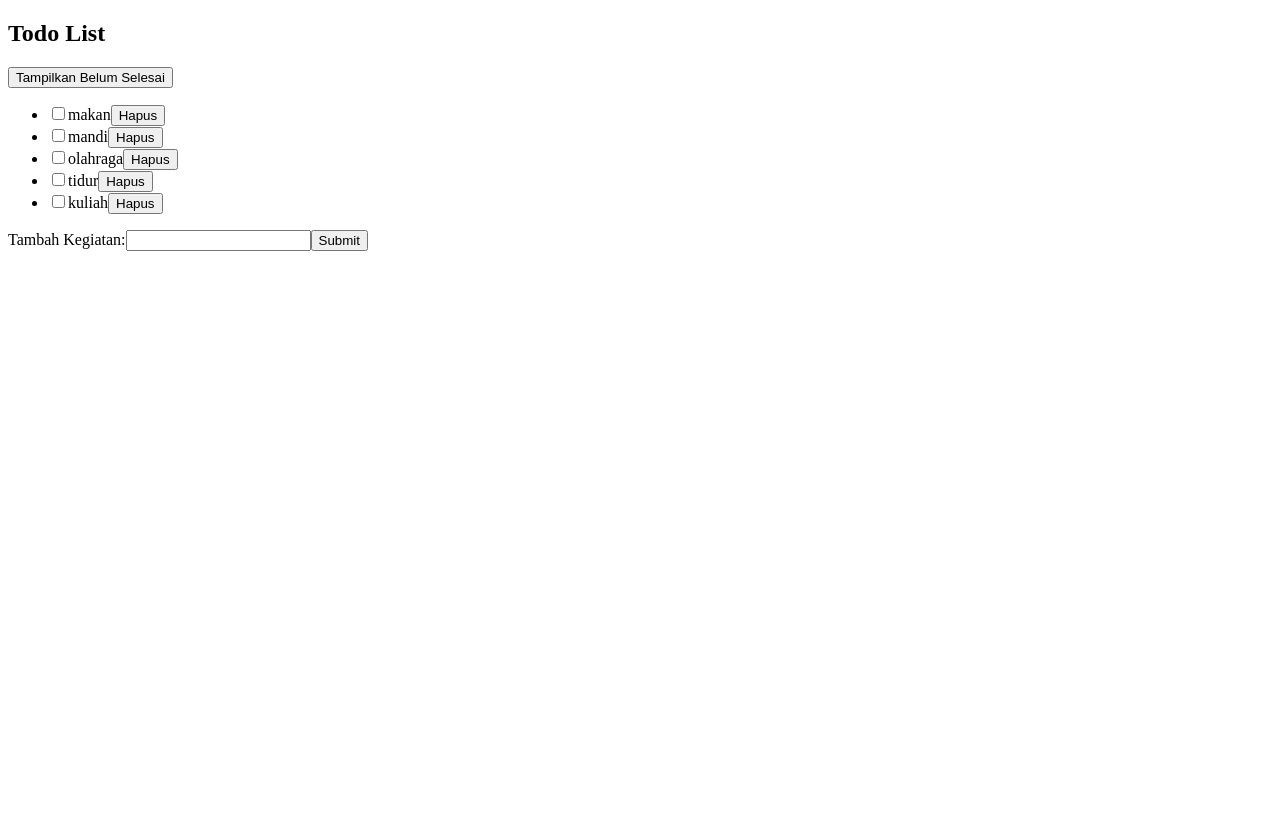
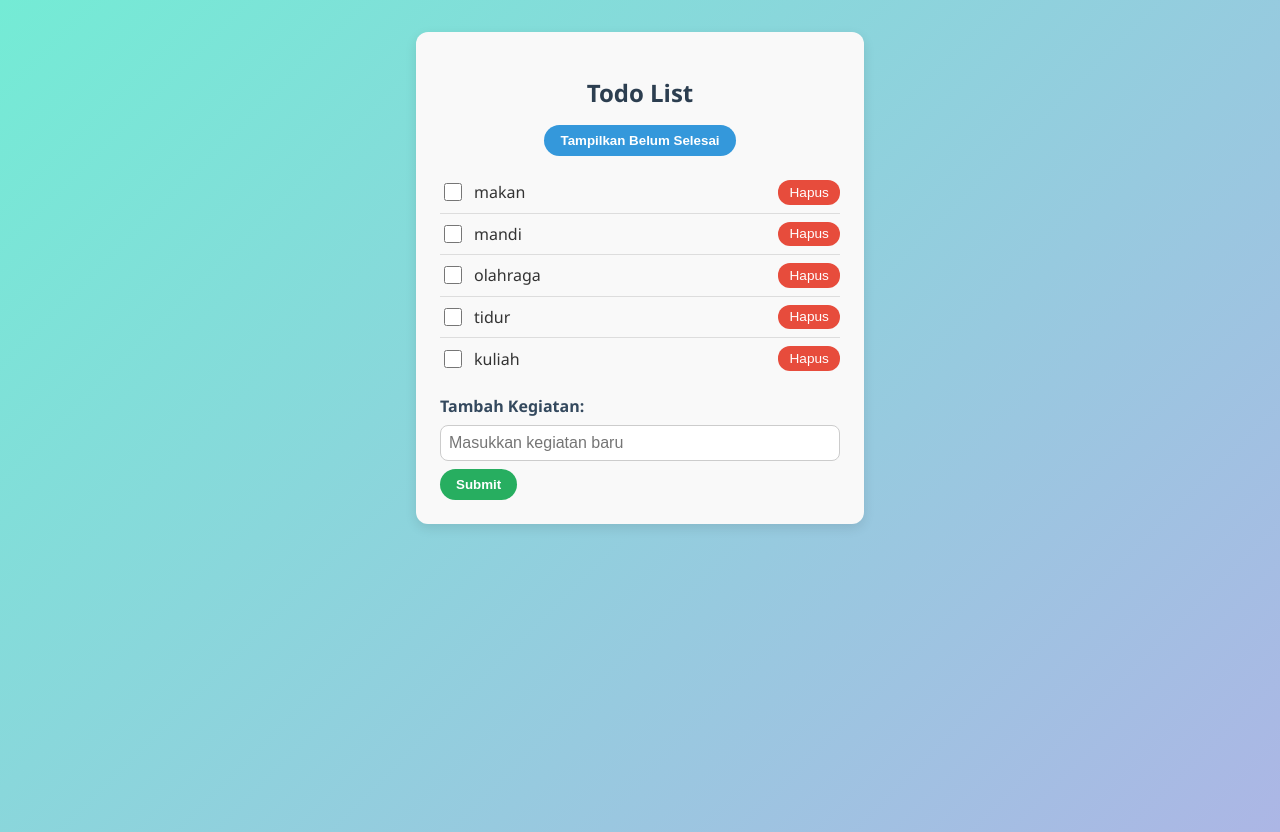
Before and after one commit to Hadoooyyy/32-pbk-uts-233510483, a Vue app: page / in a window 1280 px wide. Before the commit the page ends 800 px from the top, so only its background shows below. Built offline with nearby package versions, Linux system fonts and the light colour scheme.

Commit message:
MENAMBAHKAN DESAIN CSS(STYLES) UNTUK MEMPERCANTIK DESAIN

```diff
--- a/src/components/HelloWorld.vue
+++ b/src/components/HelloWorld.vue
@@ -16,7 +16,6 @@ function addActivity() {
 function removeActivity(index) {
   activities.value.splice(index, 1)
   doneActivities.value.delete(index)
-  // Adjust doneActivities set for shifted indices
   const newDone = new Set()
   doneActivities.value.forEach(i => {
     if (i > index) {
@@ -45,22 +44,148 @@ const filteredActivities = computed(() => {
 </script>
 
 <template>
-  <div>
+  <div class="todo-container">
     <h2>Todo List</h2>
-    <button @click="showIncompleteOnly = !showIncompleteOnly">
+    <button class="toggle-btn" @click="showIncompleteOnly = !showIncompleteOnly">
       {{ showIncompleteOnly ? 'Tampilkan Semua' : 'Tampilkan Belum Selesai' }}
     </button>
-    <ul>
-      <li v-for="(activity, index) in filteredActivities" :key="index">
+    <ul class="todo-list">
+      <li v-for="(activity, index) in filteredActivities" :key="index" class="todo-item">
         <input type="checkbox" :checked="doneActivities.has(index)" @change="toggleDone(index)" />
-        <span>{{ activity }}</span>
-        <button @click="removeActivity(index)">Hapus</button>
+        <span :class="{ done: doneActivities.has(index) }">{{ activity }}</span>
+        <button class="remove-btn" @click="removeActivity(index)">Hapus</button>
       </li>
     </ul>
-    <div>
+    <div class="add-activity">
       <label for="activityInput">Tambah Kegiatan:</label>
-      <input id="activityInput" type="text" v-model="newActivity" />
-      <button type="submit" @click="addActivity">Submit</button>
+      <input id="activityInput" type="text" v-model="newActivity" placeholder="Masukkan kegiatan baru" />
+      <button type="submit" @click="addActivity" :disabled="newActivity.trim() === ''">Submit</button>
     </div>
   </div>
 </template>
+
+<style scoped>
+.todo-container {
+  max-width: 400px;
+  margin: 2rem auto;
+  padding: 1.5rem;
+  background: #f9f9f9;
+  border-radius: 12px;
+  box-shadow: 0 4px 12px rgba(0,0,0,0.1);
+  font-family: 'Segoe UI', Tahoma, Geneva, Verdana, sans-serif;
+  color: #333;
+}
+
+h2 {
+  text-align: center;
+  margin-bottom: 1rem;
+  color: #2c3e50;
+}
+
+.toggle-btn {
+  display: block;
+  margin: 0 auto 1rem auto;
+  padding: 0.5rem 1rem;
+  background-color: #3498db;
+  border: none;
+  border-radius: 20px;
+  color: white;
+  font-weight: 600;
+  cursor: pointer;
+  transition: background-color 0.3s ease;
+}
+
+.toggle-btn:hover {
+  background-color: #2980b9;
+}
+
+.todo-list {
+  list-style: none;
+  padding: 0;
+  margin: 0 0 1rem 0;
+}
+
+.todo-item {
+  display: flex;
+  align-items: center;
+  justify-content: space-between;
+  padding: 0.5rem 0;
+  border-bottom: 1px solid #ddd;
+}
+
+.todo-item:last-child {
+  border-bottom: none;
+}
+
+.todo-item input[type="checkbox"] {
+  margin-right: 0.75rem;
+  width: 18px;
+  height: 18px;
+  cursor: pointer;
+}
+
+.todo-item span {
+  flex-grow: 1;
+  font-size: 1rem;
+}
+
+.todo-item span.done {
+  text-decoration: line-through;
+  color: #999;
+}
+
+.remove-btn {
+  background-color: #e74c3c;
+  border: none;
+  border-radius: 12px;
+  color: white;
+  padding: 0.3rem 0.7rem;
+  cursor: pointer;
+  font-size: 0.85rem;
+  transition: background-color 0.3s ease;
+}
+
+.remove-btn:hover {
+  background-color: #c0392b;
+}
+
+.add-activity {
+  display: flex;
+  flex-direction: column;
+  gap: 0.5rem;
+}
+
+.add-activity label {
+  font-weight: 600;
+  color: #34495e;
+}
+
+.add-activity input[type="text"] {
+  padding: 0.5rem;
+  border: 1px solid #ccc;
+  border-radius: 8px;
+  font-size: 1rem;
+  outline: none;
+  transition: border-color 0.3s ease;
+}
+
+.add-activity input[type="text"]:focus {
+  border-color: #3498db;
+}
+
+.add-activity button {
+  align-self: flex-start;
+  padding: 0.5rem 1rem;
+  background-color: #27ae60;
+  border: none;
+  border-radius: 20px;
+  color: white;
+  font-weight: 600;
+  cursor: pointer;
+  transition: background-color 0.3s ease;
+}
+
+.add-activity button:hover {
+  background-color: #1e8449;
+}
+</style>
--- a/src/style.css
+++ b/src/style.css
@@ -0,0 +1,8 @@
+body {
+  background: linear-gradient(135deg, #74ebd5 0%, #ACB6E5 100%);
+  font-family: 'Segoe UI', Tahoma, Geneva, Verdana, sans-serif;
+  margin: 0;
+  padding: 0;
+  color: #2c3e50;
+  min-height: 100vh;
+}
```
